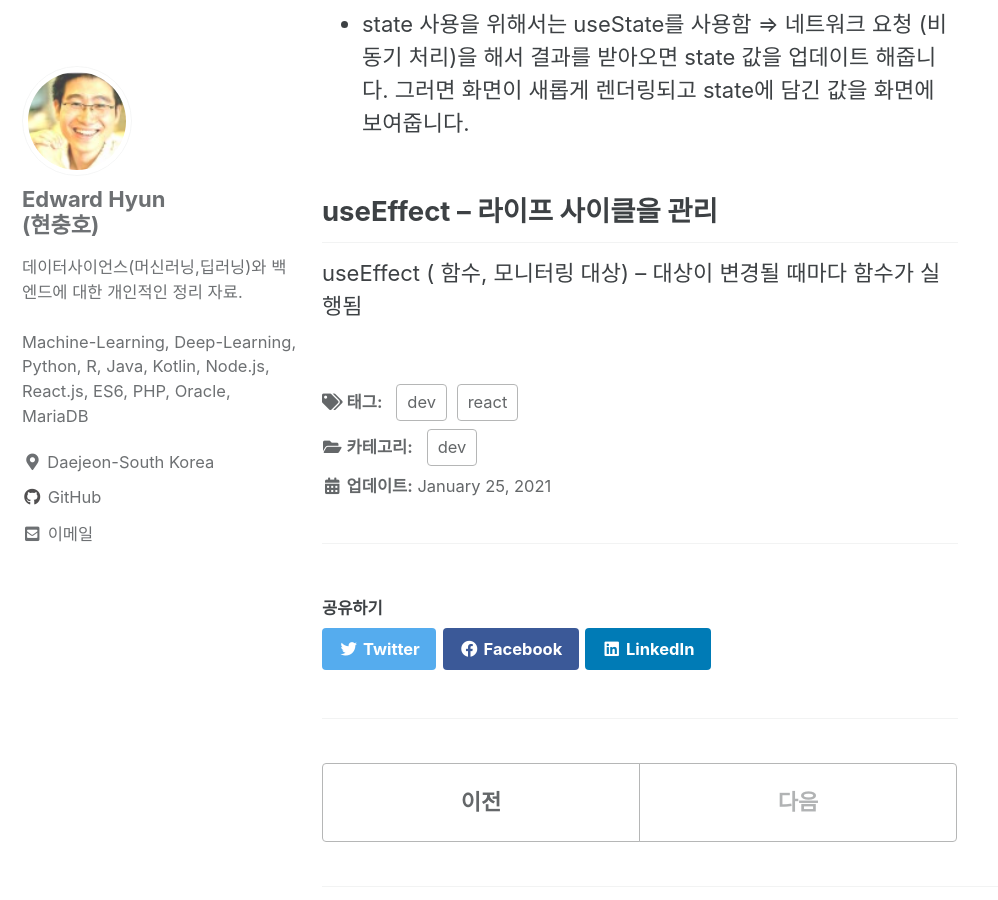
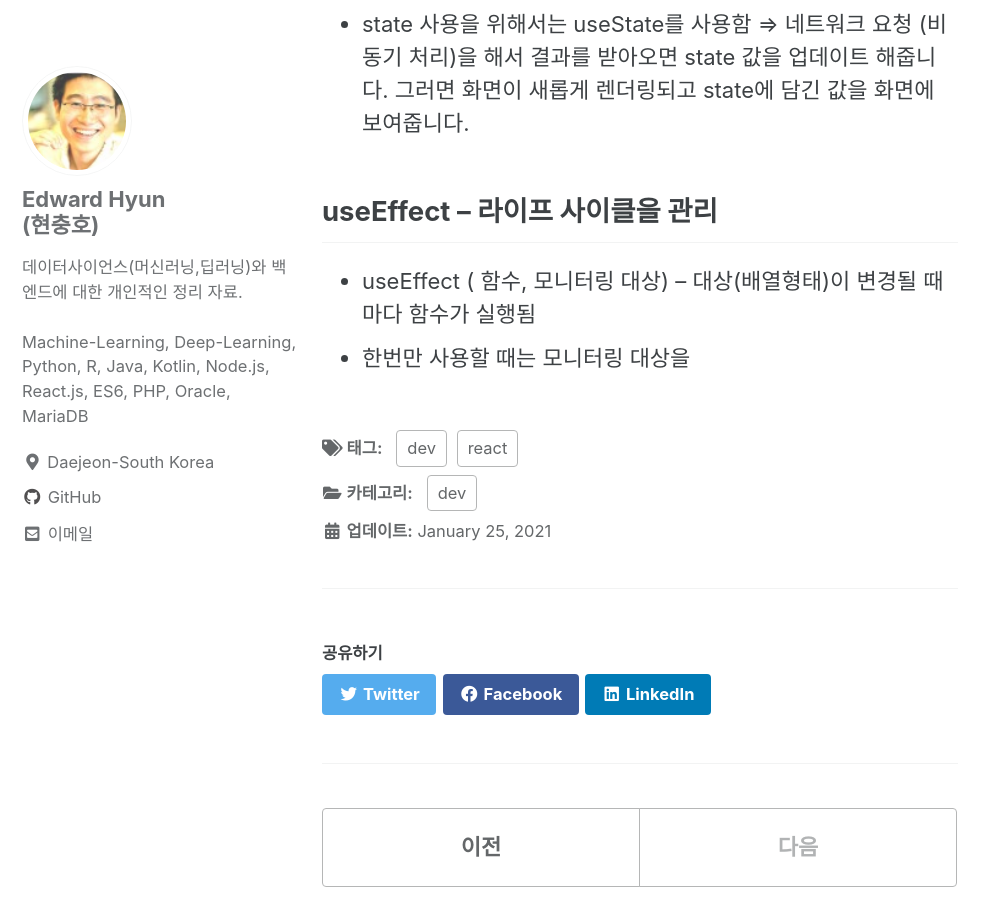
Before and after one commit to iamhch24/iamhch24.github.io, a Jekyll site: the page built from _posts/2021-01-25-[React].md, in a window 1280 px wide and 900 px high, scrolled down 3297 px. Shown: the whole window, without its empty margins (0-998 px from the left). Built offline with Jekyll 4.4.1, drawn with Linux system fonts in a browser that asks for light colours; cached includes are drawn as plain includes.

Commit message:
_posts/2021-01-25-[React].md updated from https://stackedit.io/

```diff
--- a/_posts/2021-01-25-[React].md
+++ b/_posts/2021-01-25-[React].md
@@ -91,10 +91,10 @@ function ChildComponent(props){
 ⇒ 네트워크 요청 (비동기 처리)을 해서 결과를 받아오면 state 값을 업데이트 해줍니다. 그러면 화면이 새롭게 렌더링되고 state에 담긴 값을 화면에 보여줍니다.
 
 ## useEffect -- 라이프 사이클을 관리
-useEffect ( 함수, 모니터링 대상) -- 대상이 변경될 때마다 함수가 실행됨
-
+* useEffect ( 함수, 모니터링 대상) -- 대상(배열형태)이 변경될 때마다 함수가 실행됨
+* 한번만 사용할 때는 모니터링 대상을
 <!--stackedit_data:
-eyJoaXN0b3J5IjpbLTI1NzkyMTUxNiwxMTAxNDQ5NjkzLC0xNj
-QyNDMxMTg1LC0xNjY3MzQzNTY2LDEzMDY3ODUyOTYsLTE5NjE1
-OTY3OThdfQ==
+eyJoaXN0b3J5IjpbODYyMzgxNTkzLC0yNTc5MjE1MTYsMTEwMT
+Q0OTY5MywtMTY0MjQzMTE4NSwtMTY2NzM0MzU2NiwxMzA2Nzg1
+Mjk2LC0xOTYxNTk2Nzk4XX0=
 -->
```
